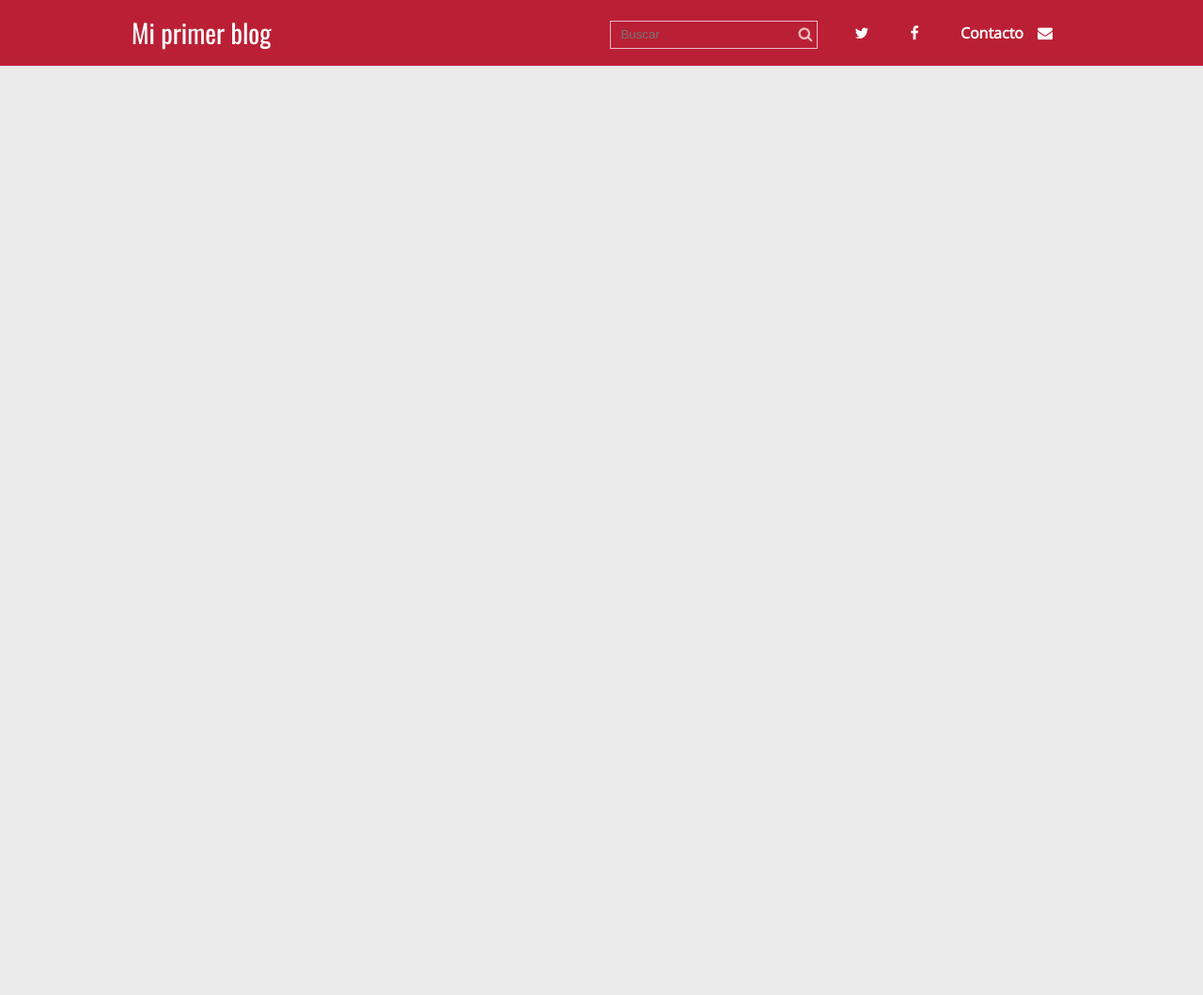
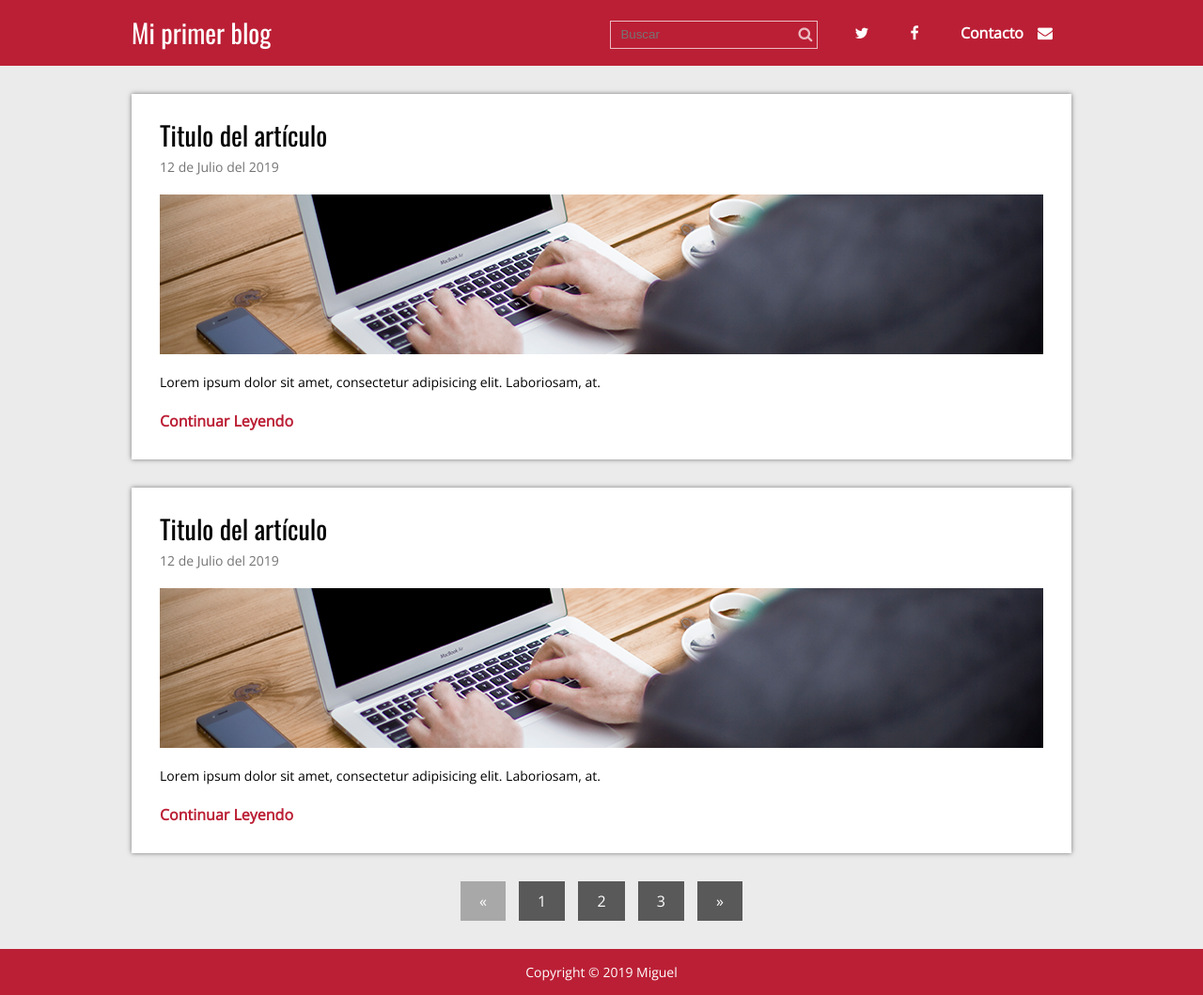
Before and after one commit to nekixito/curso_php, a PHP site: page /curso_php/ in a window 1280 px wide. Shown: the whole page at 94% size. Before the commit the page ends 70 px from the top, so only its background shows below. Run offline with PHP 8.4, Linux system fonts and the light colour scheme; some libraries are stand-ins or nearby versions.

Commit message:
Fin estructura inicio

```diff
--- /dev/null
+++ b/practicas/blog/paginacion.php
@@ -0,0 +1,9 @@
+<section class="paginacion">
+	<ul>
+		<li class="disabled">&laquo;</li>
+		<li><a href="#">1</a></li>
+		<li><a href="#">2</a></li>
+		<li><a href="#">3</a></li>
+		<li><a href="#">&raquo;</a></li>
+	</ul>
+</section>
--- /dev/null
+++ b/practicas/blog/views/footer.php
@@ -0,0 +1,6 @@
+<footer>
+		<p class="copyright">Copyright &copy; 2019 Miguel</p>
+	</footer>
+
+</body>
+</html>
--- /dev/null
+++ b/practicas/blog/views/header.php
@@ -0,0 +1,34 @@
+<!DOCTYPE html>
+<html lang="en">
+<head>
+	<meta charset="UTF-8">
+	<meta name="viewport" content="width=device-width, user-scalable=no, initial-scale=1.0, maximum-scale=1.0, minimum-scale=1.0">
+
+	<link rel="stylesheet" href="<?php echo RUTA; ?>/css/estilos.css">
+	<link rel="stylesheet" href="css/font-awesome-4.7.0/css/font-awesome.min.css">
+	<link href='https://fonts.googleapis.com/css?family=Oswald' rel='stylesheet' type='text/css'>
+	<link href='https://fonts.googleapis.com/css?family=Open+Sans' rel='stylesheet' type='text/css'>
+	<title>Blog</title>
+</head>
+<body>
+	<header>
+		<div class="contenedor">
+			<div class="logo izquierda">
+				<p>
+					<a href="#">Mi primer blog</a>
+				</p>
+			</div>
+			<div class="derecha">
+				<form name="busqueda" class="buscar" action="<?php echo RUTA;?>buscar.php" method="get">
+					<input type="text" name="busqueda" placeholder="Buscar"><button type="submit" class="icono fa fa-search"></button>
+				</form>
+				<nav class="menu">
+					<ul>
+						<li><a href="#"><i class="fa fa-twitter"></i></a></li>
+						<li><a href="#"><i class="fa fa-facebook"></i></a></li></a></li>
+						<li><a href="#">Contacto<i class="icono fa fa-envelope"></i></a></li></a></li>
+					</ul>
+				</nav>
+			</div>
+		</div>
+	</header>
--- a/practicas/blog/views/index.view.php
+++ b/practicas/blog/views/index.view.php
@@ -1,37 +1,37 @@
-<!DOCTYPE html>
-<html lang="en">
-<head>
-	<meta charset="UTF-8">
-	<meta name="viewport" content="width=device-width, user-scalable=no, initial-scale=1.0, maximum-scale=1.0, minimum-scale=1.0">
+<?php require 'header.php' ?>
 
-	<link rel="stylesheet" href="<?php echo RUTA; ?>/css/estilos.css">
-	<link rel="stylesheet" href="css/font-awesome-4.7.0/css/font-awesome.min.css">
-	<link href='https://fonts.googleapis.com/css?family=Oswald' rel='stylesheet' type='text/css'>
-	<link href='https://fonts.googleapis.com/css?family=Open+Sans' rel='stylesheet' type='text/css'>
-	<title>Blog</title>
-</head>
-<body>
-	<header>
-		<div class="contenedor">
-			<div class="logo izquierda">
-				<p>
-					<a href="#">Mi primer blog</a>
-				</p>
-			</div>
-			<div class="derecha">
-				<form name="busqueda" class="buscar" action="<?php echo RUTA;?>buscar.php" method="get">
-					<input type="text" name="busqueda" placeholder="Buscar"><button type="submit" class="icono fa fa-search"></button>
-				</form>
-				<nav class="menu">
-					<ul>
-						<li><a href="#"><i class="fa fa-twitter"></i></a></li>
-						<li><a href="#"><i class="fa fa-facebook"></i></a></li></a></li>
-						<li><a href="#">Contacto<i class="icono fa fa-envelope"></i></a></li></a></li>
-					</ul>
-				</nav>
-			</div>
+	<div class="contenedor">
+		<div class="post">
+			<article>
+				<h2 class="titulo">Titulo del artículo</h2>
+				<p class="fecha">12 de Julio del 2019</p>
+				<div class="thumb">
+					<a href="#">
+						<img src="<?php echo RUTA; ?>/imagenes/1.png" alt="">
+					</a>
+				</div>
+				<p class="extracto">Lorem ipsum dolor sit amet, consectetur adipisicing elit. Laboriosam, at.</p>
+				<a href="#" class="continuar">Continuar Leyendo</a>
+
+			</article>
 		</div>
-	</header>
 
-</body>
-</html>
+		<div class="post">
+			<article>
+				<h2 class="titulo">Titulo del artículo</h2>
+				<p class="fecha">12 de Julio del 2019</p>
+				<div class="thumb">
+					<a href="#">
+						<img src="<?php echo RUTA; ?>/imagenes/1.png" alt="">
+					</a>
+				</div>
+				<p class="extracto">Lorem ipsum dolor sit amet, consectetur adipisicing elit. Laboriosam, at.</p>
+				<a href="#" class="continuar">Continuar Leyendo</a>
+
+			</article>
+		</div>
+
+		<?php require 'paginacion.php' ?>
+	</div>
+
+	<?php require 'footer.php' ?>
```
